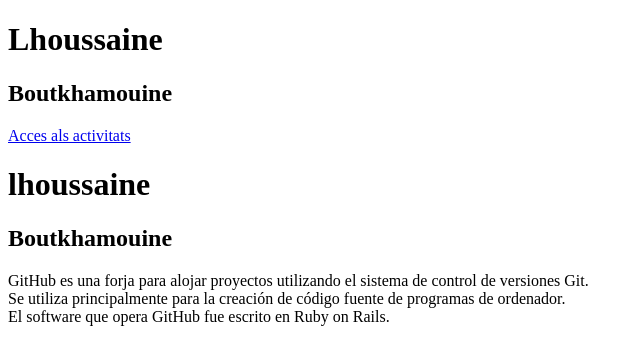
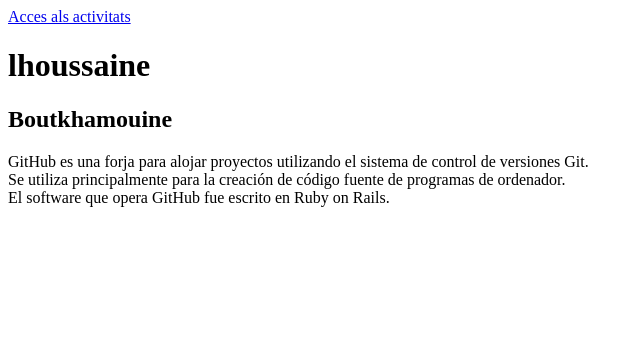
Before and after one commit to lhoussainebou/Portfoli, a plain HTML site: page index.html in a window 1280 px wide. Shown: the whole page, without its empty margins (0-643 px from the left). Drawn offline with Linux system fonts and the light colour scheme.

Commit message:
Deploying to gh-pages from @ lhoussainebou/Portfoli@9478ed03589f7154381abfc241d67fab4b72e3fa 🚀

```diff
--- a/index.html
+++ b/index.html
@@ -6,8 +6,7 @@
     <title>Document</title>
 </head>
 <body>
-    <h1> Lhoussaine </h1>
-    <h2> Boutkhamouine</h2>
+
      <a href="activitats/html/02-formato/activitats.html">Acces als activitats </a>
 
 
```
